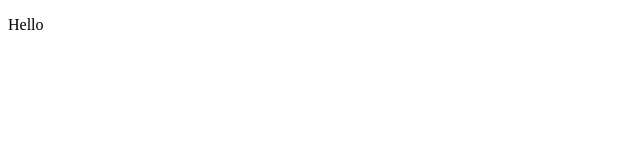
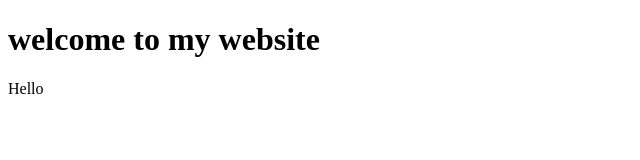
Before and after one commit to njeck/Python, a plain HTML site: page index.html in a window 1280 px wide. Shown: the whole page, without its empty margins (0-640 px from the left). Drawn offline with Linux system fonts and the light colour scheme.

Commit message:
Add a heading

```diff
--- a/index.html
+++ b/index.html
@@ -4,7 +4,8 @@
         <title>index</title>
     </head>
     <body>
-        <p>Hello</p>
+        <h1>welcome to my website</h1>
+        Hello
     </body>
 
 </html>
```
